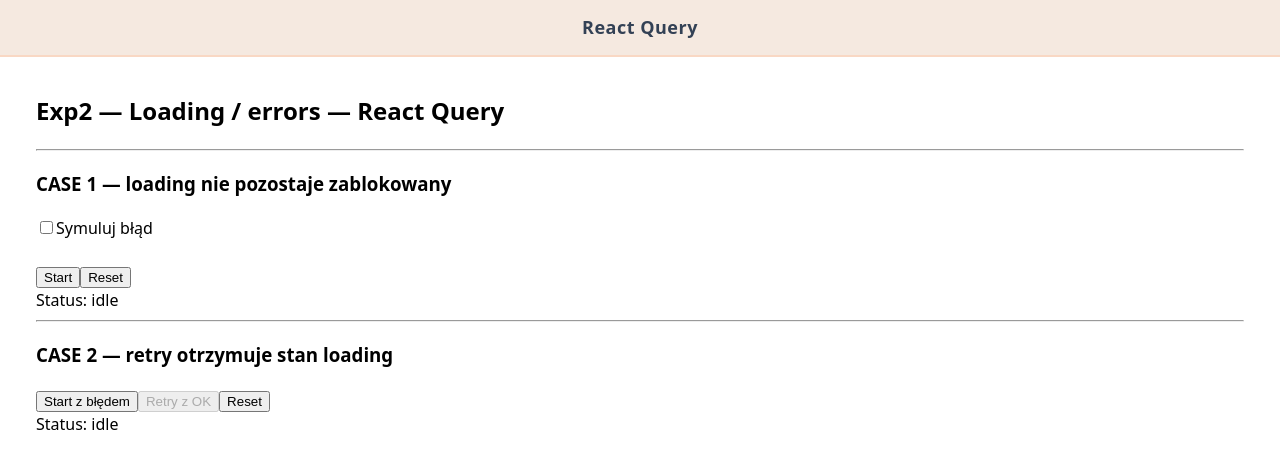
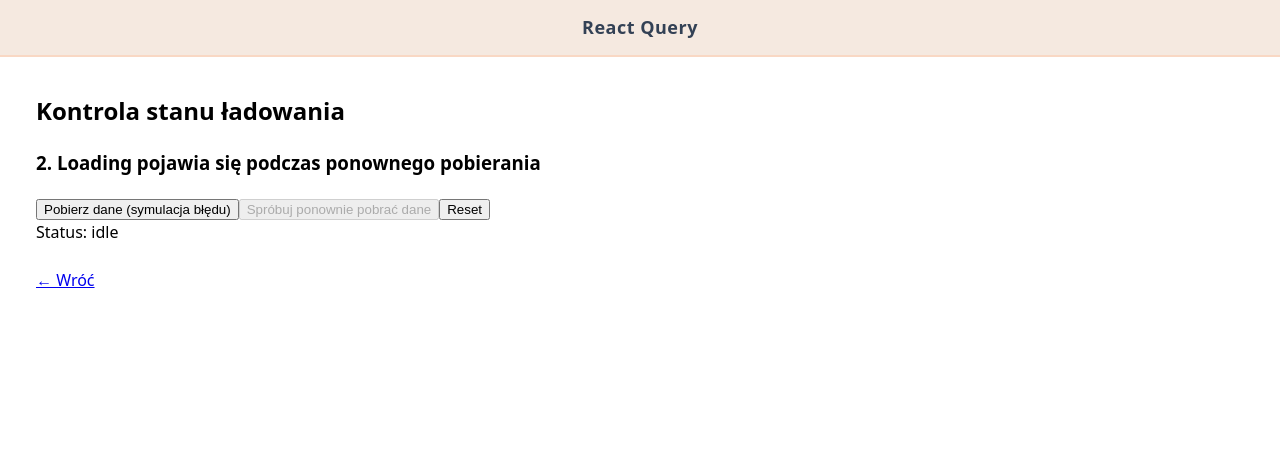
Before and after one commit to hannaMart/query-todo-app, a React (Vite) app: page /exp2/errors/loading in a window 1280 px wide. Shown: the top 468 px of the page. Built offline with nearby package versions, Linux system fonts and the light colour scheme.

Commit message:
вопр2, ошибки

```diff
--- a/src/experiments/exp2-synchronizacja/errors/exp2-errors-loading.jsx
+++ b/src/experiments/exp2-synchronizacja/errors/exp2-errors-loading.jsx
@@ -1,16 +1,13 @@
+
 import { useRef, useState } from "react";
 import { useQuery, useQueryClient } from "@tanstack/react-query";
 import { simulateFetchTodos } from "../../../fakeServer/fakeAPI";
+import { Link } from "react-router-dom";
 
 export default function Exp2ErrorsLoadingQuery() {
   const queryClient = useQueryClient();
 
-  // CASE 1
-  // Сравнение с manual BUG 1:
-  // в manual можно установить loading и забыть завершить его.
-  // В React Query isFetching связан с реальным запросом
-  // и автоматически меняется после его завершения.
-
+  // Przypadek 1
   const [fail1, setFail1] = useState(false);
 
   const q1 = useQuery({
@@ -18,7 +15,7 @@ export default function Exp2ErrorsLoadingQuery() {
     queryFn: () =>
       simulateFetchTodos({
         isFailure: fail1,
-        delay: 1200,
+        delay: 3000,
       }),
     enabled: false,
     retry: 0,
@@ -34,14 +31,7 @@ export default function Exp2ErrorsLoadingQuery() {
     });
   };
 
-  // CASE 2
-  // Сравнение с manual BUG 2:
-  // первый запрос заканчивается ошибкой,
-  // затем выполняется retry того же query.
-  //
-  // В manual можно забыть снова установить loading.
-  // React Query при refetch автоматически устанавливает isFetching=true.
-
+  // Przypadek 2
   const shouldFail = useRef(true);
 
   const q2 = useQuery({
@@ -49,7 +39,7 @@ export default function Exp2ErrorsLoadingQuery() {
     queryFn: () =>
       simulateFetchTodos({
         isFailure: shouldFail.current,
-        delay: 800,
+        delay: 3000,
       }),
     enabled: false,
     retry: 0,
@@ -75,11 +65,14 @@ const reset2 = () => {
 
   return (
     <div className="page">
-      <h2>Exp2 — Loading / errors — React Query</h2>
-
-      <hr />
-
-      <h3>CASE 1 — loading nie pozostaje zablokowany</h3>
+      <h2>Kontrola stanu ładowania</h2>
+{/*
+      <p>
+        React Query zarządza stanem wykonywania zapytania.
+        Sprawdzamy zachowanie loading w tych samych sytuacjach
+        co w Manual.
+      </p> */}
+      {/* <h3>1. Loading znika po zakończeniu pobierania</h3>
 
       <label>
         <input
@@ -87,17 +80,19 @@ const reset2 = () => {
           checked={fail1}
           onChange={(e) => setFail1(e.target.checked)}
         />
-        Symuluj błąd
+        Symuluj nieudane pobieranie danych
       </label>
 
       <br />
       <br />
 
       <button onClick={start1} disabled={q1.isFetching}>
-        Start
+        Pobierz dane
       </button>
 
-      <button onClick={reset1}>Reset</button>
+      <button onClick={reset1}>
+        Reset
+      </button>
 
       <div>
         Status:{" "}
@@ -111,34 +106,39 @@ const reset2 = () => {
       </div>
 
       {q1.isFetching && <div>Loading…</div>}
+
       {q1.isError && !q1.isFetching && (
-        <div style = {{color:"red"}}>Błąd: {q1.error?.message}</div>
+        <div style={{ color: "red" }}>
+          Błąd: {q1.error?.message}
+        </div>
       )}
 
       {q1.isSuccess && (
         <ul>
-          {q1.data?.map((todo) => (
-            <li key={todo.id}>{todo.title}</li>
+          {q1.data?.map((t) => (
+            <li key={t.id}>{t.title}</li>
           ))}
         </ul>
       )}
 
-      <hr />
+      <hr /> */}
 
-      <h3>CASE 2 — retry otrzymuje stan loading</h3>
+      <h3>2. Loading pojawia się podczas ponownego pobierania</h3>
 
       <button onClick={start2Fail} disabled={q2.isFetching}>
-        Start z błędem
+        Pobierz dane (symulacja błędu)
       </button>
 
       <button
         onClick={retry2Ok}
         disabled={!q2.isError || q2.isFetching}
       >
-        Retry z OK
+        Spróbuj ponownie pobrać dane
       </button>
 
-      <button onClick={reset2}>Reset</button>
+      <button onClick={reset2}>
+        Reset
+      </button>
 
       <div>
         Status:{" "}
@@ -152,17 +152,23 @@ const reset2 = () => {
       </div>
 
       {q2.isFetching && <div>Loading…</div>}
+
       {q2.isError && !q2.isFetching && (
-        <div>Błąd: {q2.error?.message}</div>
+        <div style={{ color: "red" }}>
+          Błąd: {q2.error?.message}
+        </div>
       )}
 
       {q2.isSuccess && (
         <ul>
-          {q2.data?.map((todo) => (
-            <li key={todo.id}>{todo.title}</li>
+          {q2.data?.map((t) => (
+            <li key={t.id}>{t.title}</li>
           ))}
         </ul>
       )}
+
+      <br />
+      <Link to="/exp2">← Wróć</Link>
     </div>
   );
 }
```
Lines whose indentation alone changed are shown as unchanged.
